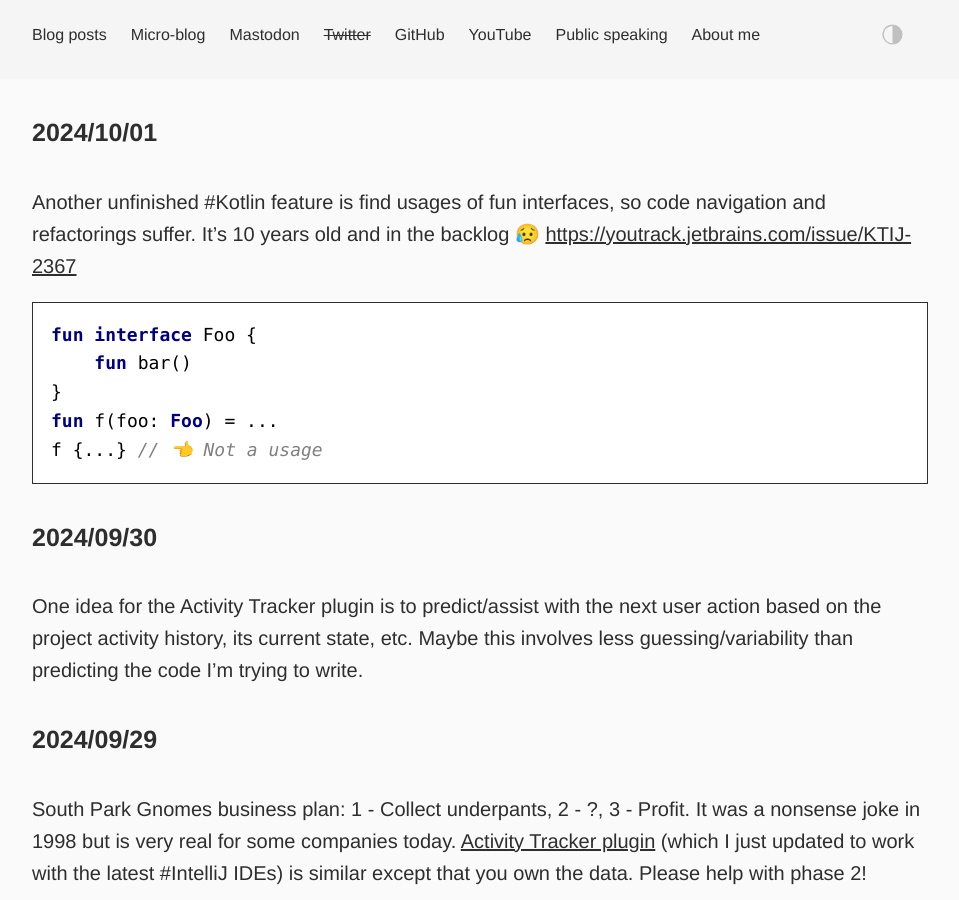
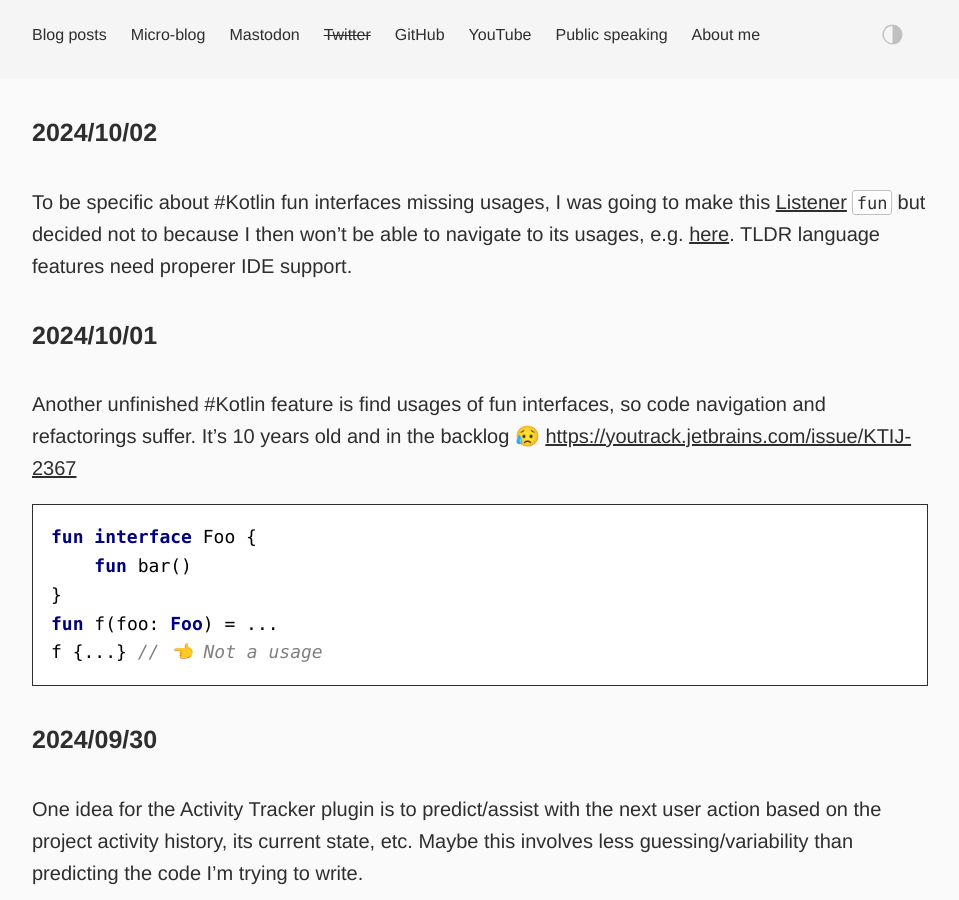
Before and after one commit to dkandalov/dkandalov.github.io, a Jekyll site: the page built from micro-blog.md, in a window 1280 px wide and 900 px high. Shown: the whole window, without its empty margins (160-1119 px from the left). Built offline with Jekyll 4.4.1, drawn with Linux system fonts in a browser that asks for light colours.

Commit message:
updated micro-blog

```diff
--- a/micro-blog.md
+++ b/micro-blog.md
@@ -2,6 +2,9 @@
 layout: post
 permalink: /micro-blog/
 ---
+
+#### 2024/10/02
+To be specific about #Kotlin fun interfaces missing usages, I was going to make this [Listener](https://github.com/dkandalov/limited-wip/blob/52871f3a11b1cd853713865e67b44023300e06e7/src/limitedwip/common/vcs/SuccessfulCheckin.kt#L28) `fun` but decided not to because I then won't be able to navigate to its usages, e.g. [here](https://github.com/dkandalov/limited-wip/blob/52871f3a11b1cd853713865e67b44023300e06e7/src/limitedwip/autorevert/components/AutorevertComponent.kt#L56). TLDR language features need properer IDE support.
 
 #### 2024/10/01
 Another unfinished #Kotlin feature is find usages of fun interfaces, so code navigation and refactorings suffer. It's 10 years old and in the backlog 😥 <https://youtrack.jetbrains.com/issue/KTIJ-2367>
```
